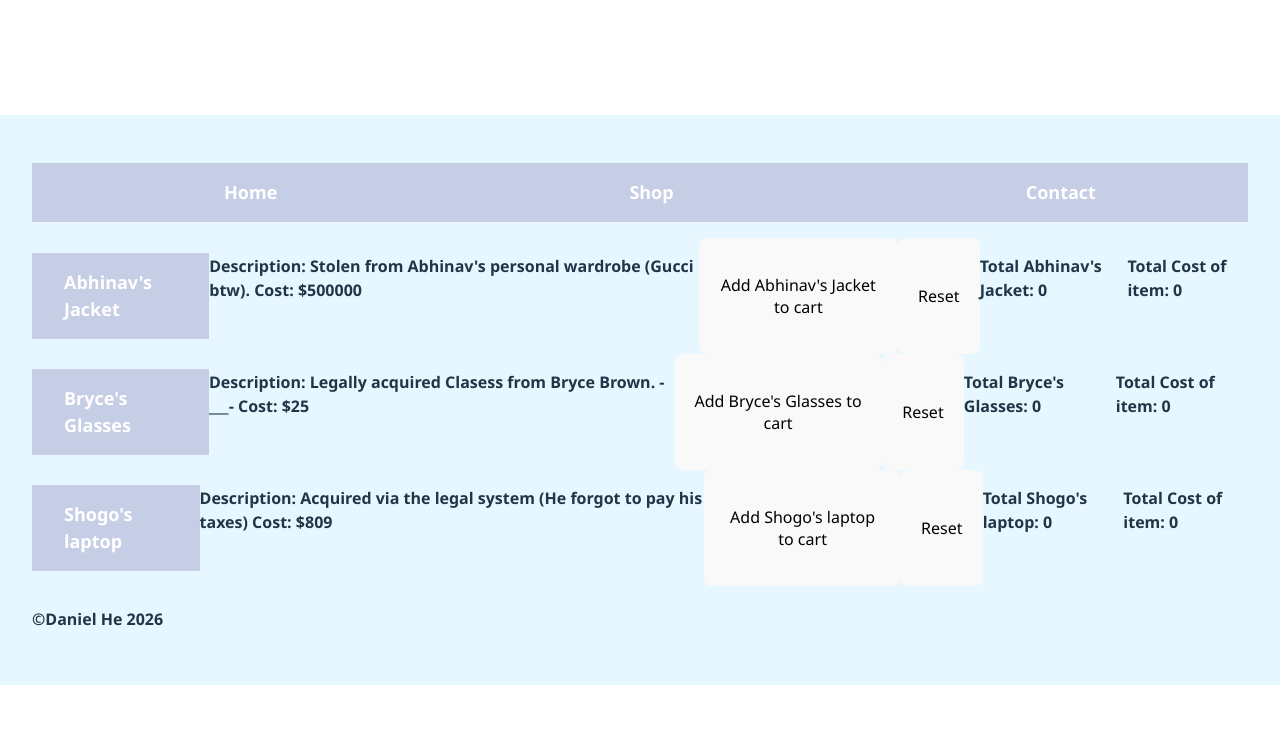
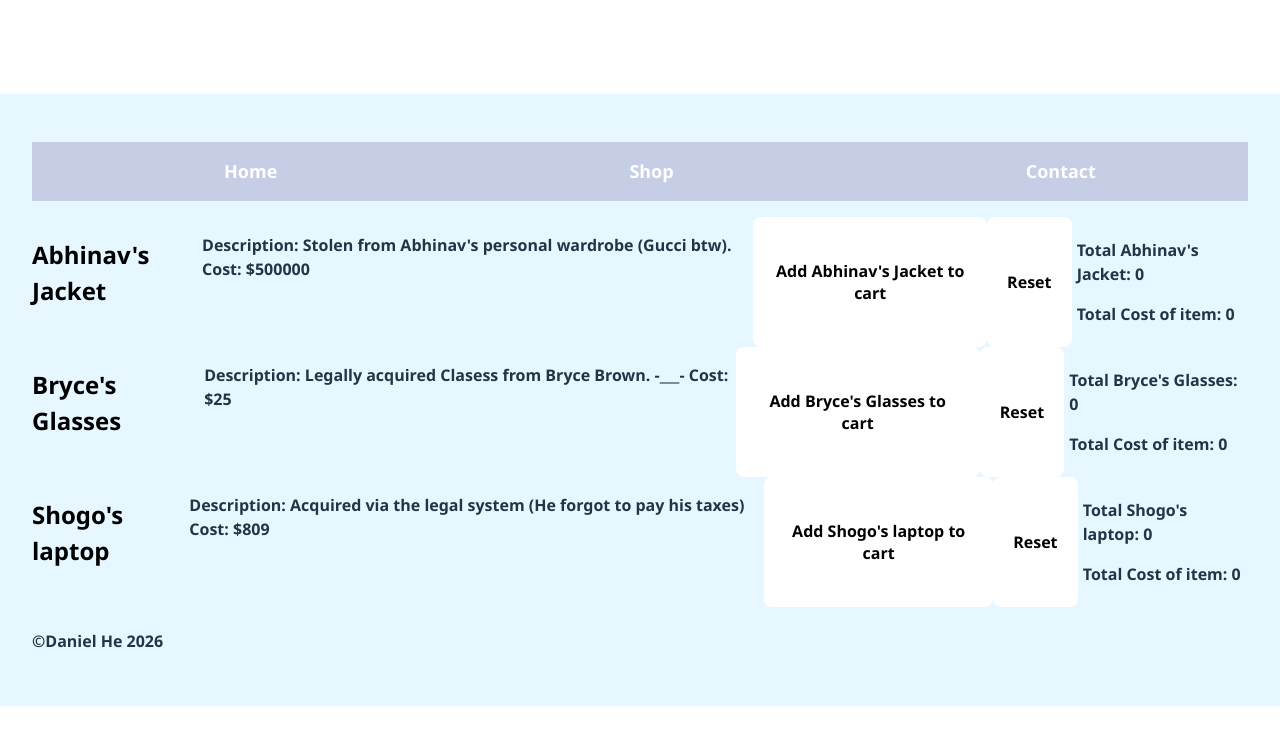
Before and after one commit to canyon-crest/react-app-DanielH828, a React (Vite) app: page / in a window 1280 px wide. Both pictures are taken after a click on the item "Shop". Shown: the top 744 px of the page. Built offline with nearby package versions, Linux system fonts and the light colour scheme.

Commit message:
3/16 Commit for Shop Layout

```diff
--- /dev/null
+++ b/src/Shop.css
@@ -0,0 +1,18 @@
+.myCard {
+    display: flex;
+    justify-content:space-between;
+}
+
+.myCard .Cost {
+    margin: 5px;
+}
+
+.ShopButton {
+    font-weight:bolder;
+    background-color: rgb(255, 255, 255);
+    color:black;
+}
+.ShopButton:hover {
+    background-color:rgb(230, 240, 255);
+    color:rgb(0, 0, 0);
+}
--- a/src/Shop.jsx
+++ b/src/Shop.jsx
@@ -1,4 +1,4 @@
-import './Card.css'
+import './Shop.css'
 
 import{ useState } from 'react'
 
@@ -8,12 +8,14 @@ function Shop({myname,description, cost}) {
 
     return (
         <div className='myCard'>
-            <h2>{myname}</h2>
-            <p>Description: {description} Cost: ${cost}</p>
+            <h2 itemID='name'>{myname}</h2>
+            <p itemID='Description'>Description: {description} Cost: ${cost}</p>
             <button className='ShopButton'onClick={() => setCount(count+1)}>Add {myname} to cart</button>
             <button className='ShopButton'onClick={() => setCount(0)}>Reset</button>
-            <p>Total {myname}: {count}</p>
-            <p>Total Cost of item: {count*cost}</p>
+            <div className="Cost">
+                <p>Total {myname}: {count}</p>
+                <p>Total Cost of item: {count*cost}</p>
+            </div>
         </div>
     )
 }
```
